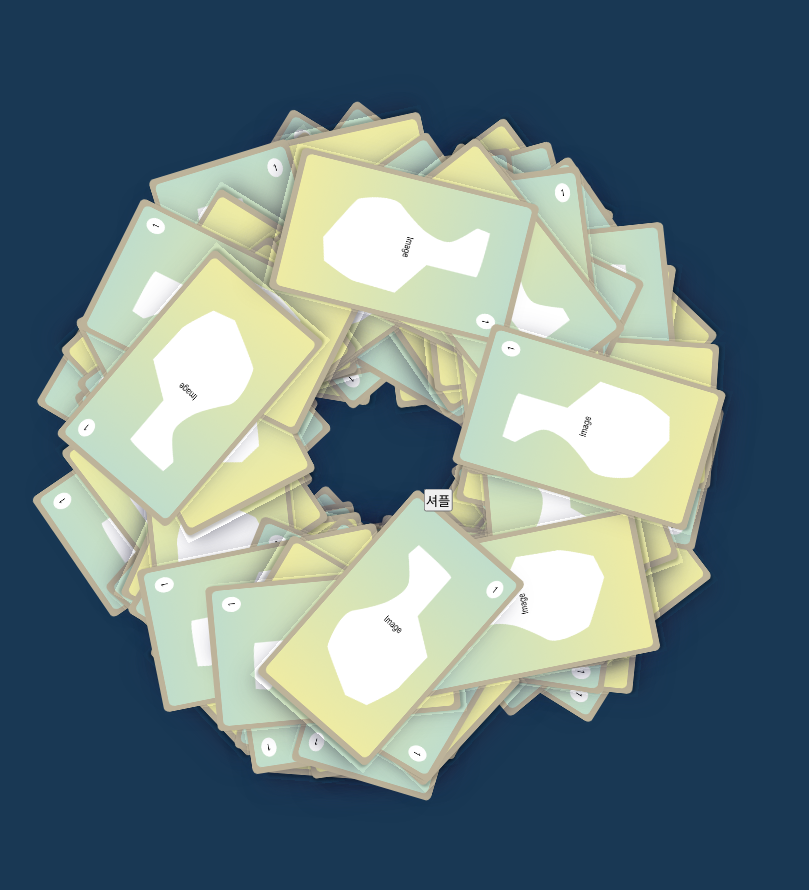
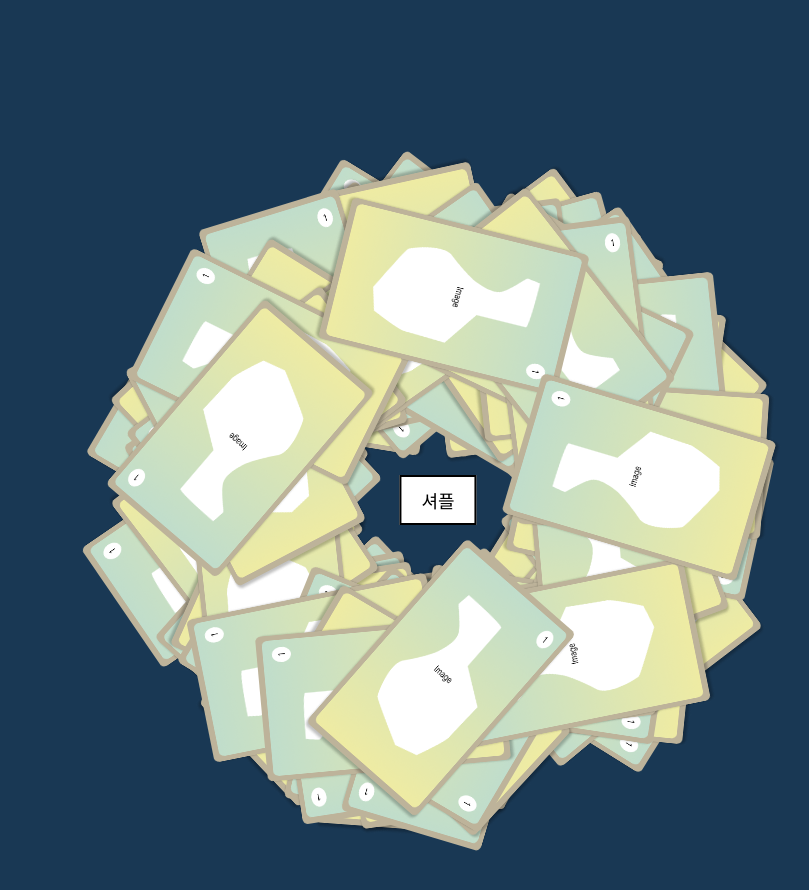
Before and after one commit to TheKany/candy, a Next.js app: page / in a window 1280 px wide. Shown: the top 890 px of the page, without its empty margins (202-1011 px from the left). Built offline with nearby package versions, Linux system fonts and the light colour scheme.

Commit message:
셔플 애니메이션 변경 및 구조 수정

```diff
--- a/app/page.tsx
+++ b/app/page.tsx
@@ -1,159 +1,10 @@
 "use client";
 
-import Image from "next/image";
-import styled, { css, keyframes } from "styled-components";
-import { useEffect, useState } from "react";
-import TarotCards from "@/public/data/tarotData.json";
-import { ClockRotation, CounterclockRotation } from "@/util/handleAnimation";
-import Wrapper from "@/components/_Wrapper";
+import TarotBoard from "@/components/tarot/TarotBoard";
+import React from "react";
 
-const CARD_WIDTH = 150;
-const CARD_HEIGHT = 250;
-const RADIUS = 200;
-const CENTER = 250;
+const page = () => {
+  return <TarotBoard />;
+};
 
-export default function Home() {
-  const [positions, setPositions] = useState<
-    { top: number; left: number; rotate: number }[]
-  >([]);
-  const [isShuffle, setIsShuffle] = useState(false);
-  const [btnId, setBtnId] = useState(1);
-
-  const onClickShuffle = () => {
-    setIsShuffle(true);
-
-    // ⭐ 셔플 시 위치와 회전값 새로 설정
-    const newPositions = TarotCards.map(() => {
-      const angle = Math.random() * 360;
-      const distance = RADIUS + Math.random() * 40 - 20;
-      const x = CENTER + distance * Math.cos((angle * Math.PI) / 180);
-      const y = CENTER + distance * Math.sin((angle * Math.PI) / 180);
-      const rotate = Math.random() * 360 - 180;
-      return { top: y, left: x, rotate };
-    });
-    setPositions(newPositions);
-
-    setTimeout(() => {
-      setIsShuffle(false);
-      setBtnId(2);
-    }, 5000);
-  };
-
-  useEffect(() => {
-    const newPositions = TarotCards.map(() => {
-      const angle = Math.random() * 360;
-      const distance = RADIUS + Math.random() * 40 - 20;
-      const x = CENTER + distance * Math.cos((angle * Math.PI) / 180);
-      const y = CENTER + distance * Math.sin((angle * Math.PI) / 180);
-      const rotate = Math.random() * 360 - 180;
-      return { top: y, left: x, rotate };
-    });
-    setPositions(newPositions);
-  }, []);
-
-  if (positions.length === 0) return null;
-
-  return (
-    <Wrapper>
-      <Container>
-        <Box>
-          {TarotCards.map((item, index) => (
-            <CardWrapper
-              key={index}
-              $rotateWay={btnId}
-              $isRotate={isShuffle}
-              $duration={2 + Math.random() * 3}
-            >
-              <CardBox
-                $positionT={positions[index].top}
-                $positionL={positions[index].left}
-                $rotate={positions[index].rotate}
-              >
-                <ImageEl
-                  // src={item.src}
-                  src={"/sample.png"}
-                  alt="카드"
-                  width={CARD_WIDTH}
-                  height={CARD_HEIGHT}
-                />
-              </CardBox>
-            </CardWrapper>
-          ))}
-        </Box>
-
-        <FirstShuffle
-          onClick={onClickShuffle}
-          style={btnId === 1 ? { display: "block" } : { display: "none" }}
-        >
-          셔플
-        </FirstShuffle>
-        <FirstShuffle
-          onClick={onClickShuffle}
-          style={btnId === 2 ? { display: "block" } : { display: "none" }}
-        >
-          질문
-        </FirstShuffle>
-      </Container>
-    </Wrapper>
-  );
-}
-
-const ImageEl = styled(Image)`
-  user-select: none;
-  -webkit-user-drag: none;
-  box-shadow: rgba(50, 50, 93, 0.25) 0px 13px 27px -5px,
-    rgba(0, 0, 0, 0.3) 0px 8px 16px -8px;
-`;
-
-const Container = styled.div`
-  width: 600px;
-  height: 600px;
-  margin: 200px auto;
-  position: relative;
-`;
-
-const Box = styled.div`
-  width: 100%;
-  height: 100%;
-  position: relative;
-`;
-
-const CardWrapper = styled.div<{
-  $isRotate: boolean;
-  $duration: number;
-  $rotateWay: number;
-}>`
-  transform-origin: 250px 250px;
-  animation: ${({ $isRotate, $rotateWay }) =>
-    $rotateWay === 1 && $isRotate
-      ? css`
-          ${CounterclockRotation} 2s ease forwards;
-        `
-      : $rotateWay === 2 && $isRotate
-      ? css`
-          ${ClockRotation} 2s ease forwards;
-        `
-      : "none"};
-  animation-duration: ${({ $duration }) => `${$duration}s`};
-  animation-fill-mode: forwards;
-`;
-
-const CardBox = styled.div<{
-  $positionT: number;
-  $positionL: number;
-  $rotate: number;
-}>`
-  width: ${CARD_WIDTH}px;
-  height: ${CARD_HEIGHT}px;
-  position: absolute;
-  top: ${({ $positionT }) => `${$positionT}px`};
-  left: ${({ $positionL }) => `${$positionL}px`};
-  transform: ${({ $rotate }) => `translate(-50%, -50%) rotate(${$rotate}deg)`};
-`;
-
-const FirstShuffle = styled.button`
-  position: absolute;
-  top: 50%;
-  left: 50%;
-  transform: translate(-50%, -50%);
-`;
+export default page;
--- /dev/null
+++ b/components/tarot/TarotBoard.tsx
@@ -0,0 +1,50 @@
+"use client";
+
+import Image from "next/image";
+import { useState, useEffect } from "react";
+import TarotCards from "@/public/data/tarotData.json";
+import { Box, CardBox, Container, FirstShuffle } from "./TarotShuffleStyles";
+import { handleCardShufflePosition } from "@/util/handleCardShufflePosition";
+
+export default function TarotBoard() {
+  const [positions, setPositions] = useState<
+    { top: number; left: number; rotate: number }[]
+  >([]);
+  const [btnId, setBtnId] = useState(1);
+  const [isRotating, setIsRotating] = useState(false);
+
+  const onClickShuffle = () => {
+    setIsRotating(true);
+    setPositions(handleCardShufflePosition(TarotCards.length));
+    setTimeout(() => {
+      setIsRotating(false);
+      setBtnId((prev) => (prev === 1 ? 2 : 1));
+    }, 5000);
+  };
+
+  useEffect(() => {
+    setPositions(handleCardShufflePosition(TarotCards.length));
+  }, []);
+
+  if (positions.length === 0) return null;
+
+  return (
+    <Container>
+      <Box $rotateWay={btnId} $isRotating={isRotating}>
+        {TarotCards.map((item, index) => (
+          <CardBox
+            key={index}
+            $positionT={positions[index].top}
+            $positionL={positions[index].left}
+            $rotate={positions[index].rotate}
+          >
+            <Image src="/sample.png" alt="카드" width={150} height={250} />
+          </CardBox>
+        ))}
+      </Box>
+      <FirstShuffle onClick={onClickShuffle}>
+        {btnId === 1 ? "셔플" : "질문"}
+      </FirstShuffle>
+    </Container>
+  );
+}
--- /dev/null
+++ b/components/tarot/TarotShuffleStyles.ts
@@ -0,0 +1,50 @@
+import styled, { css } from "styled-components";
+import { CARD_WIDTH, CARD_HEIGHT } from "@/constants/tarot";
+import { Clockwise, Counterclockwise } from "@/styles/rotateAnimations";
+
+export const Container = styled.div`
+  width: 600px;
+  height: 600px;
+  margin: 200px auto;
+  position: relative;
+`;
+
+export const Box = styled.div<{ $rotateWay: number; $isRotating: boolean }>`
+  width: 100%;
+  height: 100%;
+  position: relative;
+  transform-origin: center;
+  ${({ $rotateWay, $isRotating }) =>
+    $isRotating &&
+    css`
+      animation: ${$rotateWay === 1 ? Counterclockwise : Clockwise} 5s ease-out forwards;
+    `}
+`;
+
+export const CardBox = styled.div<{
+  $positionT: number;
+  $positionL: number;
+  $rotate: number;
+}>`
+  width: ${CARD_WIDTH}px;
+  height: ${CARD_HEIGHT}px;
+  position: absolute;
+  top: ${({ $positionT }) => `${$positionT}px`};
+  left: ${({ $positionL }) => `${$positionL}px`};
+  transform: ${({ $rotate }) => `translate(-50%, -50%) rotate(${$rotate}deg)`};
+  transform-origin: center center;
+  transition: top 5s ease, left 5s ease, transform 5s ease;
+`;
+
+export const FirstShuffle = styled.button`
+  position: absolute;
+  top: 50%;
+  left: 50%;
+  transform: translate(-50%, -50%);
+  background-color: white;
+  border: 2px solid black;
+  padding: 10px 20px;
+  font-size: 18px;
+  cursor: pointer;
+  z-index: 10;
+`;
--- /dev/null
+++ b/constants/tarot.ts
@@ -0,0 +1,8 @@
+// 타로 카드 크기 및 위치 관련 상수
+export const CARD_WIDTH = 150;
+export const CARD_HEIGHT = 250;
+export const RADIUS = 200;
+export const CONTAINER_SIZE = 600;
+
+// 셔플 중심 좌표 (Container 크기 600이므로 중심은 300, 300)
+export const CENTER = CONTAINER_SIZE / 2;
--- /dev/null
+++ b/styles/rotateAnimations.ts
@@ -0,0 +1,11 @@
+import { keyframes } from "styled-components";
+
+export const Clockwise = keyframes`
+  from { transform: rotate(0deg); }
+  to { transform: rotate(360deg); }
+`;
+
+export const Counterclockwise = keyframes`
+  from { transform: rotate(0deg); }
+  to { transform: rotate(-360deg); }
+`;
--- a/util/handleAnimation.ts
+++ /dev/null
@@ -1,24 +0,0 @@
-import { keyframes } from "styled-components";
-
-// 카드 돌아가는 랜덤 각
-const randAngle = 390 + Math.random() * 180
-
-// counterclockRotation
-export const CounterclockRotation = keyframes`
-  from {
-    transform: rotate(0deg);
-  }
-  to {
-    transform: rotate(-${randAngle}deg);
-  }
-`;
-
-// clockRotation
-export const ClockRotation = keyframes`
-  from {
-    transform: rotate(0deg);
-  }
-  to {
-    transform: rotate(${randAngle}deg);
-  }
-`;
--- /dev/null
+++ b/util/handleCardShufflePosition.ts
@@ -0,0 +1,18 @@
+import { RADIUS, CENTER } from "@/constants/tarot";
+
+
+  // 랜덤한 카드 위치 및 회전 생성 함수
+export const handleCardShufflePosition = (length: number) => {
+  return Array.from({ length }).map(() => {
+      // 0~360도 범위의 각도
+      const angle = Math.random() * 360;
+      // RADIUS ± 20 범위의 거리
+      const distance = RADIUS + Math.random() * 40 - 20;
+      // 중심 기준 좌표 계산
+      const x = CENTER + distance * Math.cos((angle * Math.PI) / 180);
+      const y = CENTER + distance * Math.sin((angle * Math.PI) / 180);
+      // 카드 자체의 회전 (±180도)
+      const rotate = Math.random() * 360 - 180;
+      return { top: y, left: x, rotate };
+    });
+  };
```
Also changed, not shown: components/_common/_Wrapper.tsx (renamed from components/_Wrapper.tsx), types/tarotCard.ts (renamed from tpyes/tarotCard.ts).
